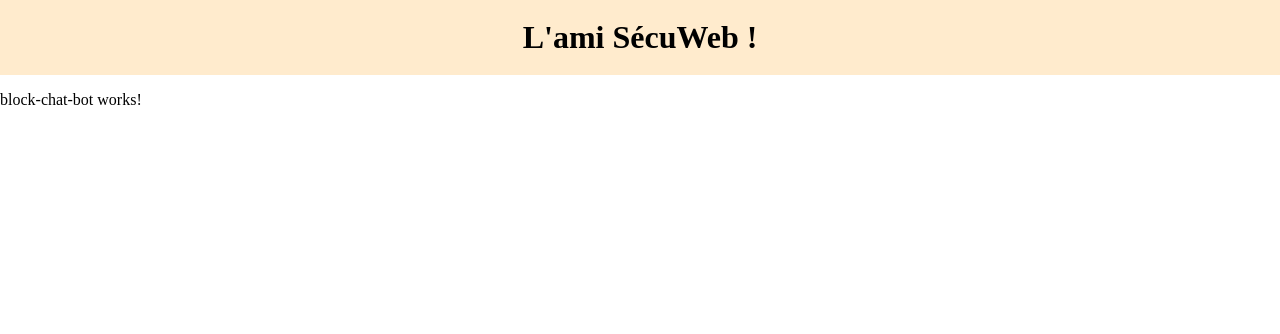
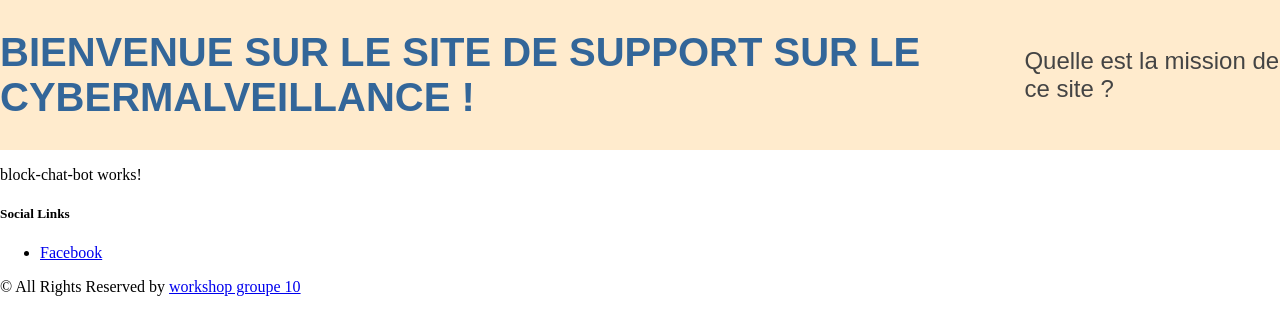
Before and after one commit to thdal/APP-WEB-WORKSHOP-I1, an Angular app in the folder workshop-i1/: page / in a window 1280 px wide. Shown: the top 334 px of the page. Built offline with nearby package versions, Linux system fonts and the light colour scheme.

Commit message:
header et footer

```diff
--- a/workshop-i1/src/app/app.component.html
+++ b/workshop-i1/src/app/app.component.html
@@ -1,2 +1,5 @@
-<app-block-header>{{title}}</app-block-header>
+<div class="container">
+<app-block-header></app-block-header>
 <app-block-chat-bot></app-block-chat-bot>
+<app-block-footer></app-block-footer>
+</div>
--- a/workshop-i1/src/app/components/block-body/block-body.component.html
+++ b/workshop-i1/src/app/components/block-body/block-body.component.html
@@ -1 +1 @@
-<p>block-body works!</p>
+<h1>{{title}}</h1>
--- a/workshop-i1/src/app/components/block-body/block-body.component.ts
+++ b/workshop-i1/src/app/components/block-body/block-body.component.ts
@@ -6,7 +6,7 @@ import { Component, OnInit } from '@angular/core';
   styleUrls: ['./block-body.component.css']
 })
 export class BlockBodyComponent implements OnInit {
-
+title = 'Page d affichage dynamique en tant que page d accueil et de présentation après avoir débuter la conversation avec le chatbot';
   constructor() { }
 
   ngOnInit(): void {
--- a/workshop-i1/src/app/components/block-footer/block-footer.component.html
+++ b/workshop-i1/src/app/components/block-footer/block-footer.component.html
@@ -1 +1,25 @@
-<p>block-footer works!</p>
+
+    <div class="foo_top_header_one section_padding_100_70">
+        <div class="container">
+            <div class="row">
+                <div class="col-12 col-md-6 col-lg-3">
+                    <div class="social link">
+                        <h5>Social Links</h5>
+                        <ul class="members links">
+                            <li><a href="#"><i class="fa fa-facebook" aria-hidden="true"></i> Facebook</a></li>
+                        </ul>
+                    </div>
+                </div>
+
+    </div>
+    <!-- Footer Bottom Area Start -->
+    <div class=" gp10 text-center">
+        <div class="container">
+            <div class="row">
+                <div class="col-12">
+                    <p>© All Rights Reserved by <a href="#">workshop groupe 10<i
+                                class="fa fa-love"></i></a></p>
+                </div>
+            </div>
+        </div>
+    </div>
--- a/workshop-i1/src/app/components/block-header/block-header.component.css
+++ b/workshop-i1/src/app/components/block-header/block-header.component.css
@@ -1,12 +1,17 @@
 div{
-  height: 75px;
+  height: 150px;
   background-color: blanchedalmond;
   justify-content: center;
   display: flex;
   align-items: center;
 }
 h1 {
-  font-weight: bold;
-  margin: 0;
-  padding: 0;
+  color: #369;
+  font-family: Arial, Helvetica, sans-serif;
+  font-size: 250%;
 }
+h2, h3 {
+  color: #444;
+  font-family: Arial, Helvetica, sans-serif;
+  font-weight: lighter;
+}
--- a/workshop-i1/src/app/components/block-header/block-header.component.html
+++ b/workshop-i1/src/app/components/block-header/block-header.component.html
@@ -1,3 +1,6 @@
 <div>
-<h1>L'ami SécuWeb !</h1>
+<h1>{{title | uppercase }}</h1>
+<br />
+<br />
+<h2>{{description}}</h2>
 </div>
--- a/workshop-i1/src/app/components/block-header/block-header.component.ts
+++ b/workshop-i1/src/app/components/block-header/block-header.component.ts
@@ -6,7 +6,8 @@ import { Component, OnInit } from '@angular/core';
   styleUrls: ['./block-header.component.css']
 })
 export class BlockHeaderComponent implements OnInit {
-
+  title = 'bienvenue sur le site de support sur le cybermalveillance !';
+  description = 'Quelle est la mission de ce site ?';
   constructor() { }
 
   ngOnInit(): void {
```
